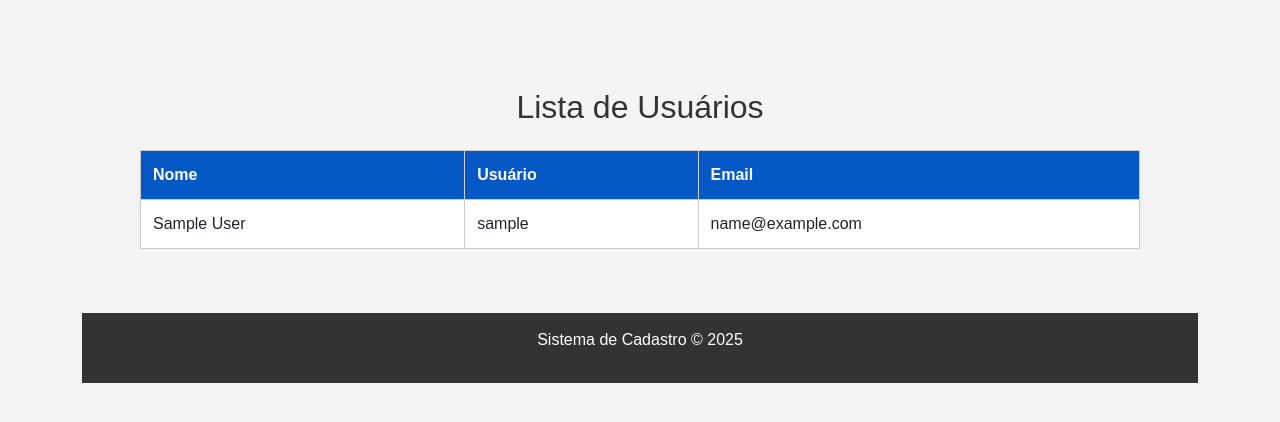
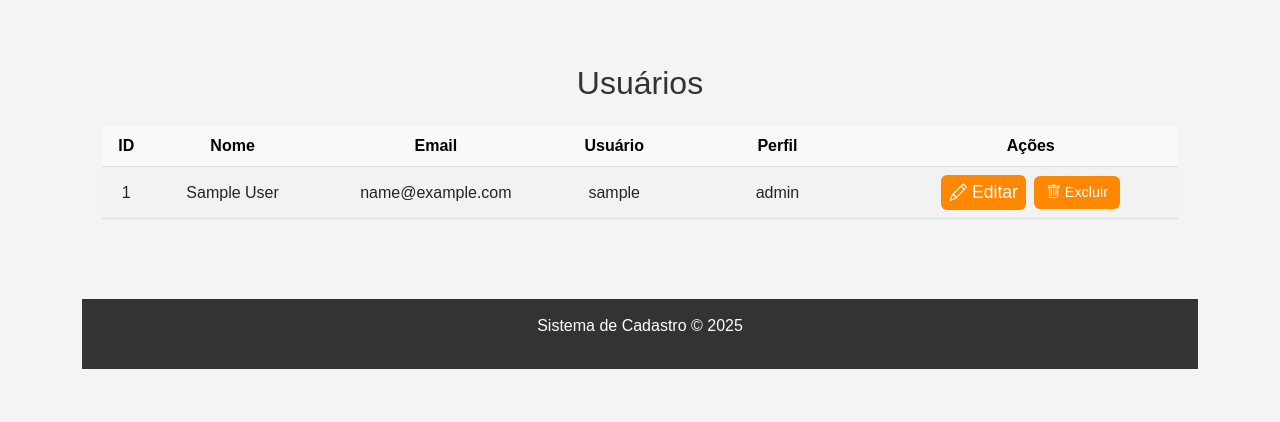
Before and after one commit to TI02-jp/siteDjango, a Flask app: page /users in a window 1280 px wide. Shown: the part 120-542 px from the top of the page. Run offline with Flask 3, Linux system fonts and the light colour scheme; a user stored in the database is signed in; tables that the repository leaves empty hold one stand-in row (values such as "Sample post"); some libraries are stand-ins or nearby versions.

Commit message:
adicionado um role de admin para separar o que usuario faz do que admin pode fazer

```diff
--- a/app/controllers/routes.py
+++ b/app/controllers/routes.py
@@ -1,11 +1,21 @@
-from flask import render_template, redirect, url_for, flash, request
+from flask import render_template, redirect, url_for, flash, request, abort
+from functools import wraps
 from flask_login import current_user, login_required, login_user, logout_user
 from app import app, db
 from app.loginForms import LoginForm, RegistrationForm
 from app.models.tables import User, Empresa
-from app.forms import EmpresaForm
+from app.forms import EmpresaForm, EditUserForm
 from datetime import datetime
 import re
+
+def admin_required(f):
+    @wraps(f)
+    @login_required
+    def decorated_function(*args, **kwargs):
+        if current_user.role != 'admin':
+            abort(403)
+        return f(*args, **kwargs)
+    return decorated_function
 
 @app.route('/')
 def home():
@@ -107,6 +117,7 @@
 
 @app.route('/empresa/excluir/<int:id>', methods=['POST'])
 @login_required
+@admin_required
 def excluir_empresa(id):
     empresa = Empresa.query.get_or_404(id)
     try:
@@ -122,11 +133,9 @@
 @login_required
 def editar_empresa(id):
     empresa = Empresa.query.get_or_404(id)
-
-    if request.method == 'POST':
-        empresa.NomeEmpresa = request.form['nome']
-        empresa.CNPJ = request.form['cnpj']
-        empresa.DataAbertura = datetime.strptime(request.form['data_abertura'], '%Y-%m-%d')
+    form = EmpresaForm(obj=empresa)
+    if form.validate_on_submit():
+        form.populate_obj(empresa)
         try:
             db.session.commit()
             flash('Empresa atualizada com sucesso!', 'success')
@@ -134,11 +143,11 @@
         except Exception as e:
             db.session.rollback()
             flash(f'Erro ao atualizar empresa: {e}', 'danger')
-
-    return render_template('empresas/editar_empresa.html', empresa=empresa)
+    return render_template('empresas/editar_empresa.html', form=form, empresa=empresa)
 
 @app.route('/relatorios')
 @login_required
+@admin_required
 def relatorios():
     # Aqui pode implementar lógica de relatórios
     return render_template('relatorios.html')
@@ -162,6 +171,41 @@
 # Exemplo para listar usuários cadastrados (somente para admins ou dev)
 @app.route('/users')
 @login_required
+@admin_required
 def list_users():
     users = User.query.all()
     return render_template('list_users.html', users=users)
+
+@app.route('/user/edit/<int:user_id>', methods=['GET', 'POST'])
+@login_required
+@admin_required
+def edit_user(user_id):
+    user = User.query.get_or_404(user_id)
+    form = EditUserForm(obj=user)
+    if form.validate_on_submit():
+        user.username = form.username.data
+        user.email = form.email.data
+        user.name = form.name.data
+        user.role = form.role.data
+        try:
+            db.session.commit()
+            flash('Usuário atualizado com sucesso!', 'success')
+            return redirect(url_for('list_users'))
+        except Exception as e:
+            db.session.rollback()
+            flash(f'Erro ao atualizar usuário: {e}', 'danger')
+    return render_template('edit_user.html', form=form)
+
+@app.route('/user/delete/<int:user_id>', methods=['POST'])
+@login_required
+@admin_required
+def delete_user(user_id):
+    user = User.query.get_or_404(user_id)
+    try:
+        db.session.delete(user)
+        db.session.commit()
+        flash('Usuário excluído com sucesso!', 'success')
+    except Exception as e:
+        db.session.rollback()
+        flash(f'Erro ao excluir usuário: {e}', 'danger')
+    return redirect(url_for('list_users'))
--- a/app/models/tables.py
+++ b/app/models/tables.py
@@ -31,12 +31,13 @@
     name = db.Column(db.String(100), nullable=False)
     email = db.Column(db.String(120), unique=True, nullable=False)
 
+    role = db.Column(db.String(20), default='user')
+
     def set_password(self, password):
         self.password = generate_password_hash(password)
 
     def check_password(self, password):
         return check_password_hash(self.password, password)
-    # ...
 
 class Post(db.Model):
     __tablename__ = "posts"
--- a/app/templates/base.html
+++ b/app/templates/base.html
@@ -4,6 +4,9 @@
     <meta charset="UTF-8">
     <meta name="viewport" content="width=device-width, initial-scale=1.0">
     <title>{% block title %}SISTEMA DE EMPRESAS{% endblock %}</title>
+
+    <!-- Bootstrap Icons -->
+    <link href="https://cdn.jsdelivr.net/npm/bootstrap-icons@1.10.5/font/bootstrap-icons.css" rel="stylesheet">
 
     <!-- Bootstrap CSS -->
     <link href="https://cdn.jsdelivr.net/npm/bootstrap@5.3.0/dist/css/bootstrap.min.css" rel="stylesheet">
--- a/app/templates/dashboard.html
+++ b/app/templates/dashboard.html
@@ -20,14 +20,18 @@
         </a>
     </div>
     <div class="col-md-6 col-lg-3">
+        {% if current_user.role == 'admin' %}
         <a href="{{ url_for('relatorios') }}" class="btn btn-custom w-100 py-4 shadow-sm">
             <i class="bi bi-bar-chart me-2"></i> Relatórios
         </a>
+        {% endif %}
     </div>
     <div class="col-md-6 col-lg-3">
+        {% if current_user.role == 'admin' %}
         <a href="{{ url_for('list_users') }}" class="btn btn-custom w-100 py-4 shadow-sm">
             <i class="bi bi-people me-2"></i> Ver Usuários
         </a>
+        {% endif %}
     </div>
 </div>
 {% endblock %}
--- a/app/templates/list_users.html
+++ b/app/templates/list_users.html
@@ -1,34 +1,71 @@
 {% extends "base.html" %}
+{% block content %}
+<h2 class="mb-4">Usuários</h2>
 
-{% block title %}Lista de Usuários{% endblock %}
-
-{% block content %}
-<div class="container mt-4">
-    <h2 class="mb-4 text-center">Lista de Usuários</h2>
-
-    {% if users %}
 <div class="table-responsive">
-            <table class="table table-hover table-bordered shadow-sm rounded user-table">
-                <thead class="table-primary">
+    <table class="table table-striped table-hover align-middle">
+        <thead class="table-light">
             <tr>
+                <th>ID</th>
                 <th>Nome</th>
+                <th>Email</th>
                 <th>Usuário</th>
-                        <th>Email</th>
+                <th>Perfil</th>
+                <th class="text-center">Ações</th>
             </tr>
         </thead>
         <tbody>
             {% for user in users %}
             <tr>
+                <td>{{ user.id }}</td>
                 <td>{{ user.name }}</td>
+                <td>{{ user.email }}</td>
                 <td>{{ user.username }}</td>
-                        <td>{{ user.email }}</td>
+                <td>{{ user.role }}</td>
+                <td class="text-center">
+                    <a href="{{ url_for('edit_user', user_id=user.id) }}" class="btn btn-sm btn-primary me-1" title="Editar usuário">
+                        <i class="bi bi-pencil"></i> Editar
+                    </a>
+                    <form id="form-excluir-{{ user.id }}" action="{{ url_for('delete_user', user_id=user.id) }}" method="POST" style="display:inline;">
+                        <input type="hidden" name="csrf_token" value="{{ csrf_token() }}">
+                        <button type="button" class="btn btn-sm btn-danger" title="Excluir usuário"
+                                onclick="confirmarExclusao({{ user.id }})">
+                            <i class="bi bi-trash"></i> Excluir
+                        </button>
+                    </form>
+                </td>
             </tr>
             {% endfor %}
         </tbody>
     </table>
 </div>
-    {% else %}
-        <div class="alert alert-warning text-center shadow-sm">Nenhum usuário encontrado.</div>
-    {% endif %}
-</div>
 {% endblock %}
+
+{% block scripts %}
+<!-- SweetAlert2 -->
+<script src="https://cdn.jsdelivr.net/npm/sweetalert2@11"></script>
+<!-- Bootstrap Icons -->
+<link rel="stylesheet" href="https://cdn.jsdelivr.net/npm/bootstrap-icons@1.10.5/font/bootstrap-icons.css">
+
+<script>
+function confirmarExclusao(userId) {
+    Swal.fire({
+        title: 'Você tem certeza?',
+        text: "Essa ação é irreversível!",
+        icon: 'warning',
+        showCancelButton: true,
+        confirmButtonText: '<i class="bi bi-check-circle"></i> Sim, excluir!',
+        cancelButtonText: '<i class="bi bi-x-circle"></i> Cancelar',
+        buttonsStyling: false,
+        customClass: {
+            confirmButton: 'btn btn-danger me-2',
+            cancelButton: 'btn btn-secondary'
+        }
+    }).then((result) => {
+        if (result.isConfirmed) {
+            document.getElementById('form-excluir-' + userId).submit();
+        }
+    });
+}
+</script>
+{% endblock %}
```
Also changed, not shown: app/forms.py (+8 -2 lines), app/templates/edit_user.html (added, +27 -0 lines), app/templates/empresas/listar.html (+17 -7 lines). Lines whose indentation alone changed are shown as unchanged.
